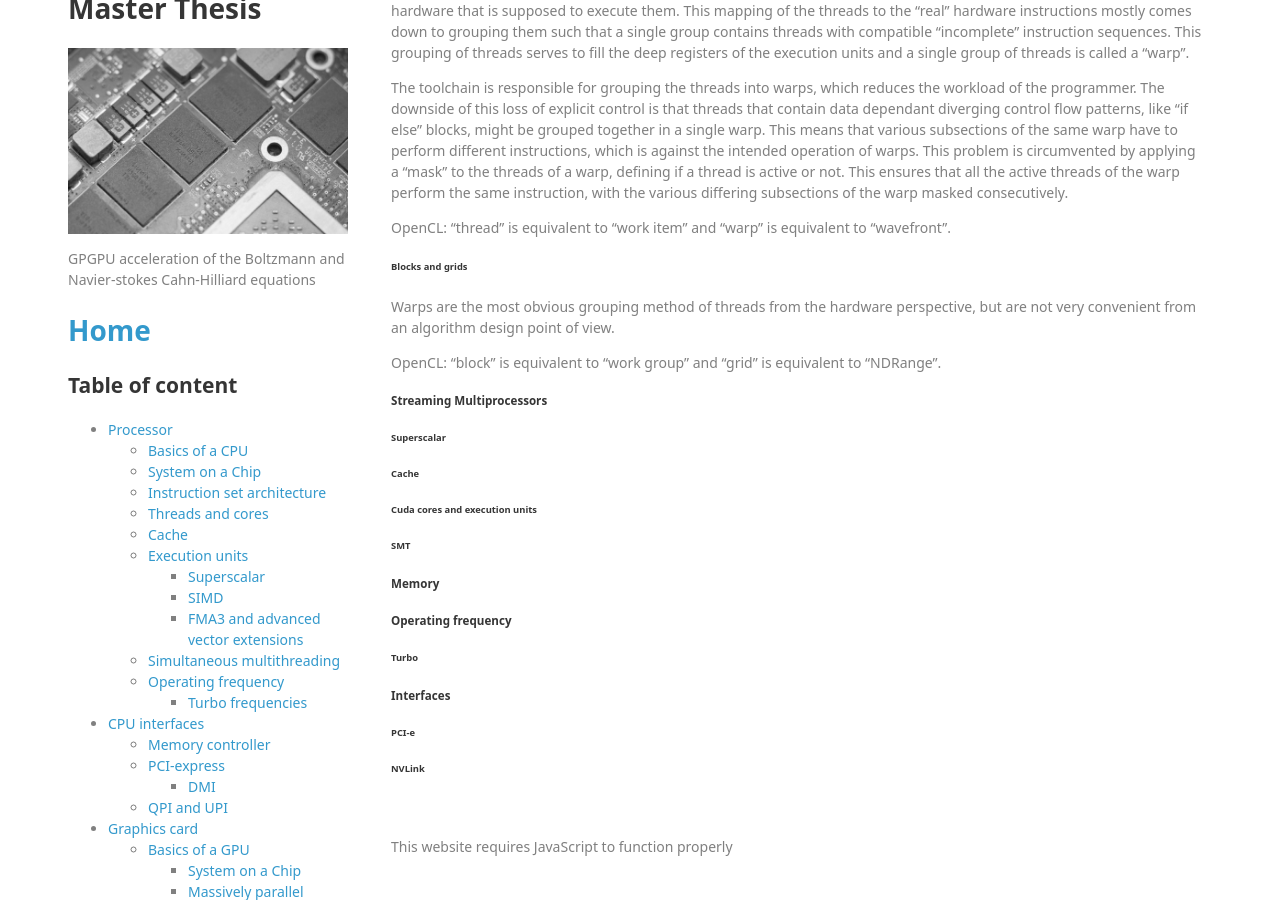
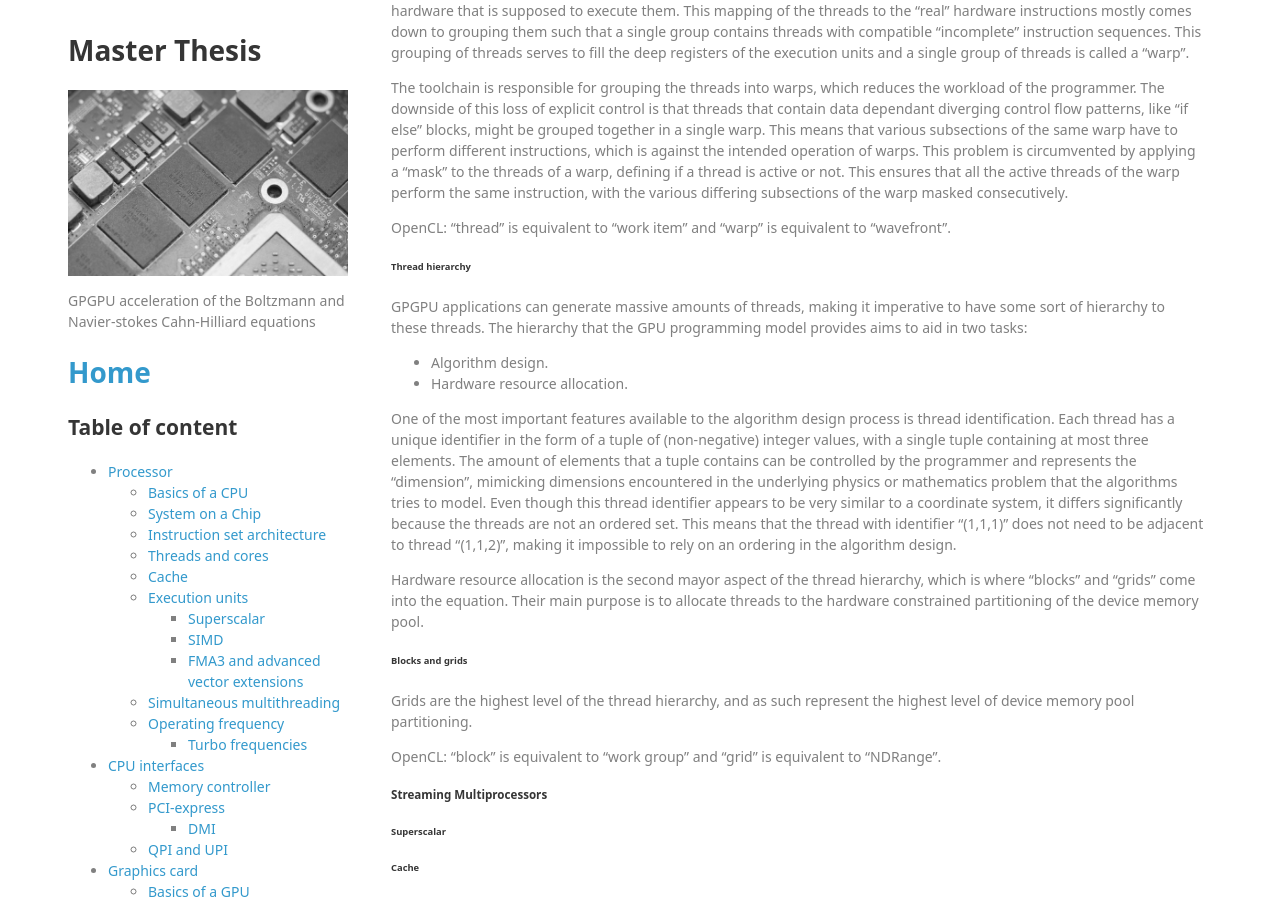
Before and after one commit to lucasbekker/lucasbekker.github.io, a Jekyll site: the page built from _sections/Computer_components.md, in a window 1280 px wide and 900 px high, scrolled down 9838 px. Built offline with Jekyll 4.4.1, drawn with Linux system fonts in a browser that asks for light colours; nearby versions of some CDN libraries; formulas are drawn with MathJax 3.

Commit message:
Added subsection on thread hierarchy.

```diff
--- a/_sections/Computer_components.md
+++ b/_sections/Computer_components.md
@@ -261,9 +261,20 @@
 
 OpenCL: "thread" is equivalent to "work item" and "warp" is equivalent to "wavefront".
 
+###### Thread hierarchy
+
+GPGPU applications can generate massive amounts of threads, making it imperative to have some sort of hierarchy to these threads. The hierarchy that the GPU programming model provides aims to aid in two tasks:
+
+ - Algorithm design.
+ - Hardware resource allocation.
+
+One of the most important features available to the algorithm design process is thread identification. Each thread has a unique identifier in the form of a tuple of (non-negative) integer values, with a single tuple containing at most three elements. The amount of elements that a tuple contains can be controlled by the programmer and represents the "dimension", mimicking dimensions encountered in the underlying physics or mathematics problem that the algorithms tries to model. Even though this thread identifier appears to be very similar to a coordinate system, it differs significantly because the threads are not an ordered set. This means that the thread with identifier "(1,1,1)" does not need to be adjacent to thread "(1,1,2)", making it impossible to rely on an ordering in the algorithm design.
+
+Hardware resource allocation is the second mayor aspect of the thread hierarchy, which is where "blocks" and "grids" come into the equation. Their main purpose is to allocate threads to the hardware constrained partitioning of the device memory pool.
+
 ###### Blocks and grids
 
-Warps are the most obvious grouping method of threads from the hardware perspective, but are not very convenient from an algorithm design point of view.
+Grids are the highest level of the thread hierarchy, and as such represent the highest level of device memory pool partitioning.
 
 OpenCL: "block" is equivalent to "work group" and "grid" is equivalent to "NDRange".
 
```
